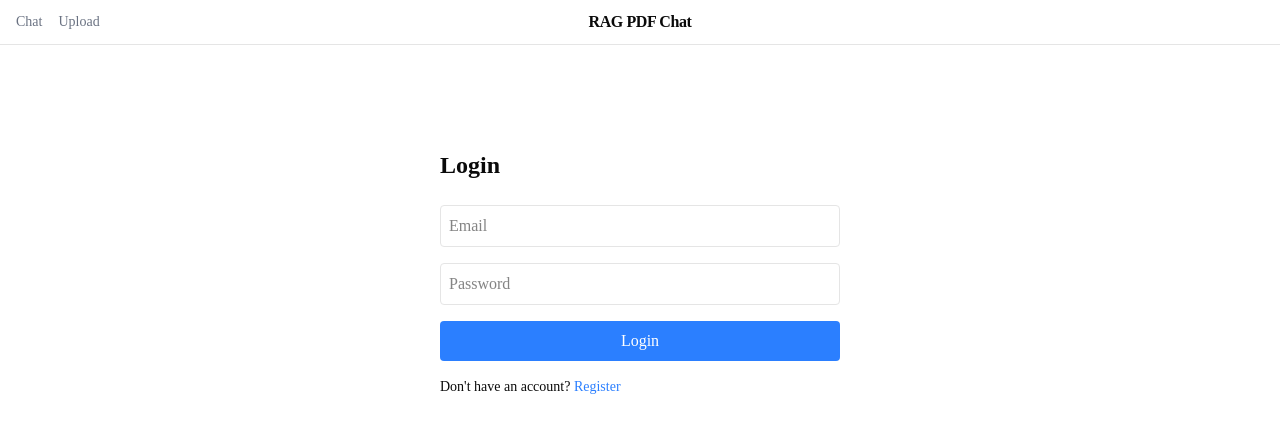
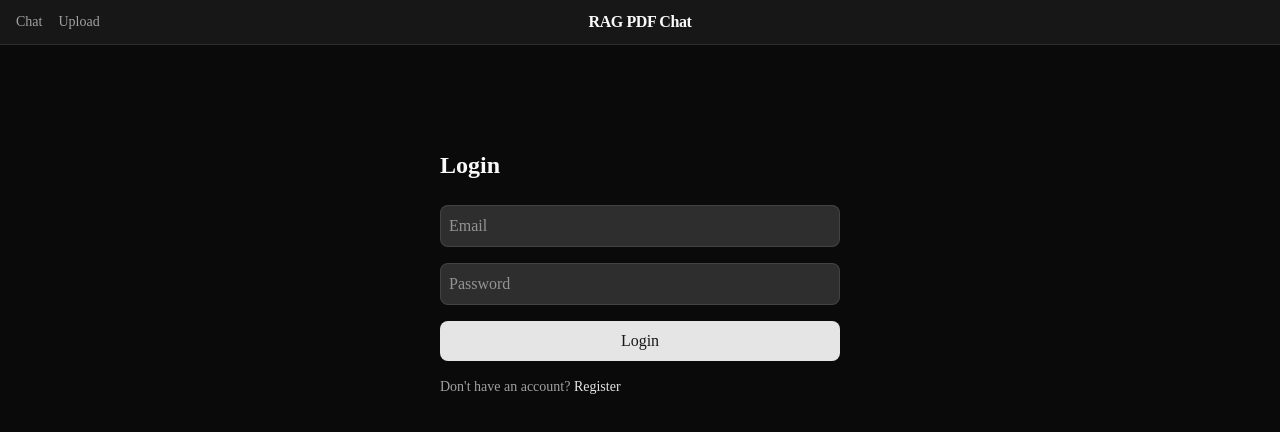
Before and after one commit to avesh-h/RAG-pdf-app, a Next.js app: page /login in a window 1280 px wide. Shown: the top 432 px of the page. Built offline with nearby package versions, Linux system fonts and the light colour scheme; no server answers.

Commit message:
added dark theme

```diff
--- a/src/app/(auth)/login/page.jsx
+++ b/src/app/(auth)/login/page.jsx
@@ -41,9 +41,9 @@ export default function LoginPage() {
 
   return (
     <div className="max-w-md mx-auto mt-20 p-6">
-      <h1 className="text-2xl font-bold mb-6">Login</h1>
+      <h1 className="text-2xl font-bold mb-6 text-foreground">Login</h1>
 
-      {error && <p className="text-red-500 mb-4">{error}</p>}
+      {error && <p className="text-destructive mb-4">{error}</p>}
 
       <form onSubmit={handleSubmit} className="flex flex-col gap-4">
         <input
@@ -51,27 +51,27 @@ export default function LoginPage() {
           name="email"
           placeholder="Email"
           required
-          className="border p-2 rounded"
+          className="border border-border bg-input text-foreground p-2 rounded-md"
         />
         <input
           type="password"
           name="password"
           placeholder="Password"
           required
-          className="border p-2 rounded"
+          className="border border-border bg-input text-foreground p-2 rounded-md"
         />
         <button
           type="submit"
           disabled={loading}
-          className="bg-blue-500 text-white p-2 rounded"
+          className="bg-primary text-primary-foreground p-2 rounded-md hover:bg-primary/90 transition-colors"
         >
           {loading ? "Logging in..." : "Login"}
         </button>
       </form>
 
-      <p className="mt-4 text-sm">
+      <p className="mt-4 text-sm text-muted-foreground">
         Don't have an account?{" "}
-        <Link href="/register" className="text-blue-500">
+        <Link href="/register" className="text-primary hover:text-primary/80">
           Register
         </Link>
       </p>
--- a/src/app/(auth)/register/page.jsx
+++ b/src/app/(auth)/register/page.jsx
@@ -30,9 +30,9 @@ export default function RegisterPage() {
 
   return (
     <div className="max-w-md mx-auto mt-20 p-6">
-      <h1 className="text-2xl font-bold mb-6">Register</h1>
+      <h1 className="text-2xl font-bold mb-6 text-foreground">Register</h1>
 
-      {error && <p className="text-red-500 mb-4">{error}</p>}
+      {error && <p className="text-destructive mb-4">{error}</p>}
 
       <form onSubmit={handleSubmit} className="flex flex-col gap-4">
         <input
@@ -40,27 +40,27 @@ export default function RegisterPage() {
           name="email"
           placeholder="Email"
           required
-          className="border p-2 rounded"
+          className="border border-border bg-input text-foreground p-2 rounded-md"
         />
         <input
           type="password"
           name="password"
           placeholder="Password"
           required
-          className="border p-2 rounded"
+          className="border border-border bg-input text-foreground p-2 rounded-md"
         />
         <button
           type="submit"
           disabled={loading}
-          className="bg-blue-500 text-white p-2 rounded"
+          className="bg-primary text-primary-foreground p-2 rounded-md hover:bg-primary/90 transition-colors"
         >
           {loading ? "Registering..." : "Register"}
         </button>
       </form>
 
-      <p className="mt-4 text-sm">
+      <p className="mt-4 text-sm text-muted-foreground">
         Already have an account?{" "}
-        <Link href="/login" className="text-blue-500">
+        <Link href="/login" className="text-primary hover:text-primary/80">
           Login
         </Link>
       </p>
--- a/src/app/layout.js
+++ b/src/app/layout.js
@@ -9,8 +9,8 @@ export const metadata = {
 
 export default function RootLayout({ children }) {
   return (
-    <html lang="en">
-      <body>
+    <html lang="en" className="dark">
+      <body className="bg-background text-foreground">
         <SessionProvider>
           <Navbar />
           <main>{children}</main>
--- a/src/app/upload/page.jsx
+++ b/src/app/upload/page.jsx
@@ -53,16 +53,16 @@ export default function PDFUpload() {
   };
 
   return (
-    <div className="min-h-screen bg-gray-50 py-12 px-4">
+    <div className="min-h-[calc(100vh-4rem)] bg-background py-8 md:py-12 px-4">
       <div className="max-w-4xl mx-auto">
-        <h1 className="text-3xl font-bold text-gray-900 mb-8 text-center">
+        <h1 className="text-2xl md:text-3xl font-bold mb-6 md:mb-8 text-center text-foreground">
           PDF Upload
         </h1>
         <Card className="mb-6">
           <CardContent className="pt-6">
             <div className="space-y-4">
               <div>
-                <Label htmlFor="pdf-upload">Upload PDF File</Label>
+                <Label htmlFor="pdf-upload" className="text-foreground">Upload PDF File</Label>
                 <Input
                   id="pdf-upload"
                   type="file"
@@ -74,11 +74,9 @@ export default function PDFUpload() {
               </div>
 
               {isLoading && (
-                <div className="flex items-center gap-2">
+                <div className="flex items-center gap-2 text-muted-foreground">
                   <Loader2 className="h-5 w-5 animate-spin" />
-                  <span className="text-muted-foreground">
-                    Processing PDF...
-                  </span>
+                  <span>Processing PDF...</span>
                 </div>
               )}
 
--- a/src/components/chat/ChatWindow.jsx
+++ b/src/components/chat/ChatWindow.jsx
@@ -41,10 +41,10 @@ export default function ChatWindow({ file }) {
   };
 
   return (
-    <div className="flex flex-col h-full p-6">
+    <div className="flex flex-col h-full p-4 md:p-6">
       {/* File name header */}
-      <div className="mb-4 pb-3 border-b">
-        <p className="text-sm text-gray-500">Chatting with</p>
+      <div className="mb-4 pb-3 border-b border-border">
+        <p className="text-sm text-muted-foreground">Chatting with</p>
         <p className="font-semibold truncate">{file.filename}</p>
       </div>
 
--- a/src/components/ui/navbar.jsx
+++ b/src/components/ui/navbar.jsx
@@ -11,7 +11,6 @@ export default function Navbar() {
   const menuRef = useRef(null);
   const pathname = usePathname();
 
-  // Close menu when clicking outside
   useEffect(() => {
     function handleClickOutside(e) {
       if (menuRef.current && !menuRef.current.contains(e.target)) {
@@ -23,15 +22,14 @@ export default function Navbar() {
   }, []);
 
   return (
-    <nav className="w-full border-b px-4 py-3 flex items-center justify-between">
-      {/* Left — nav links */}
+    <nav className="w-full border-b border-border bg-card px-4 py-3 flex items-center justify-between">
       <div className="flex items-center gap-4">
         <Link
           href="/chat"
           className={`text-sm font-medium transition-colors ${
             pathname.startsWith("/chat")
-              ? "text-blue-500"
-              : "text-gray-500 hover:text-gray-800"
+              ? "text-primary"
+              : "text-muted-foreground hover:text-foreground"
           }`}
         >
           Chat
@@ -40,33 +38,28 @@ export default function Navbar() {
           href="/upload"
           className={`text-sm font-medium transition-colors ${
             pathname.startsWith("/upload")
-              ? "text-blue-500"
-              : "text-gray-500 hover:text-gray-800"
+              ? "text-primary"
+              : "text-muted-foreground hover:text-foreground"
           }`}
         >
           Upload
         </Link>
       </div>
 
-      {/* Center — project name */}
-      <div className="absolute left-1/2 -translate-x-1/2">
-        <span className="font-semibold text-base tracking-tight">
-          RAG PDF Chat
-        </span>
+      <div className="absolute left-1/2 -translate-x-1/2 hidden sm:block">
+        <span className="font-semibold text-base tracking-tight">RAG PDF Chat</span>
       </div>
 
-      {/* Right — user menu */}
       {session?.user && (
         <div className="relative" ref={menuRef}>
           <button
             onClick={() => setMenuOpen((prev) => !prev)}
-            className="flex items-center gap-2 text-sm font-medium text-gray-700 hover:text-gray-900 transition-colors"
+            className="flex items-center gap-2 text-sm font-medium text-foreground hover:text-primary transition-colors"
           >
-            {/* Avatar circle with first letter of email */}
-            <div className="w-7 h-7 rounded-full bg-blue-500 text-white flex items-center justify-center text-xs font-bold">
+            <div className="w-7 h-7 rounded-full bg-primary text-primary-foreground flex items-center justify-center text-xs font-bold">
               {session.user.email?.charAt(0).toUpperCase()}
             </div>
-            <span className="hidden sm:block max-w-[140px] truncate">
+            <span className="hidden md:block max-w-[140px] truncate">
               {session.user.email}
             </span>
             <svg
@@ -84,18 +77,17 @@ export default function Navbar() {
             </svg>
           </button>
 
-          {/* Dropdown menu */}
           {menuOpen && (
-            <div className="absolute right-0 mt-2 w-48 bg-white border rounded-lg shadow-lg py-1 z-50">
-              <div className="px-4 py-2 border-b">
-                <p className="text-xs text-gray-400">Signed in as</p>
+            <div className="absolute right-0 mt-2 w-48 bg-popover border border-border rounded-lg shadow-lg py-1 z-50">
+              <div className="px-4 py-2 border-b border-border">
+                <p className="text-xs text-muted-foreground">Signed in as</p>
                 <p className="text-sm font-medium truncate">
                   {session.user.email}
                 </p>
               </div>
               <button
                 onClick={() => signOut({ callbackUrl: "/login" })}
-                className="w-full text-left px-4 py-2 text-sm text-red-500 hover:bg-red-50 transition-colors"
+                className="w-full text-left px-4 py-2 text-sm text-destructive hover:bg-accent transition-colors"
               >
                 Logout
               </button>
--- a/src/proxy.js
+++ b/src/proxy.js
@@ -6,10 +6,27 @@ const { auth } = NextAuth({
   secret: process.env.AUTH_SECRET,
 });
 
-export default auth;
+export default auth((req) => {
+  const { nextUrl } = req;
+  const isLoggedIn = !!req.auth;
+
+  // If user is NOT logged in → redirect to login
+  if (!isLoggedIn && nextUrl.pathname !== "/login") {
+    return Response.redirect(new URL("/login", nextUrl));
+  }
+
+  // If logged in user tries to visit login/register
+  if (
+    isLoggedIn &&
+    (nextUrl.pathname === "/login" || nextUrl.pathname === "/register")
+  ) {
+    return Response.redirect(new URL("/chat", nextUrl));
+  }
+});
 
 export const config = {
   matcher: [
+    "/",
     "/upload/:path*",
     "/chat/:path*",
     "/files/:path*",
```
Also changed, not shown: src/app/chat/page.jsx (+10 -10 lines).
